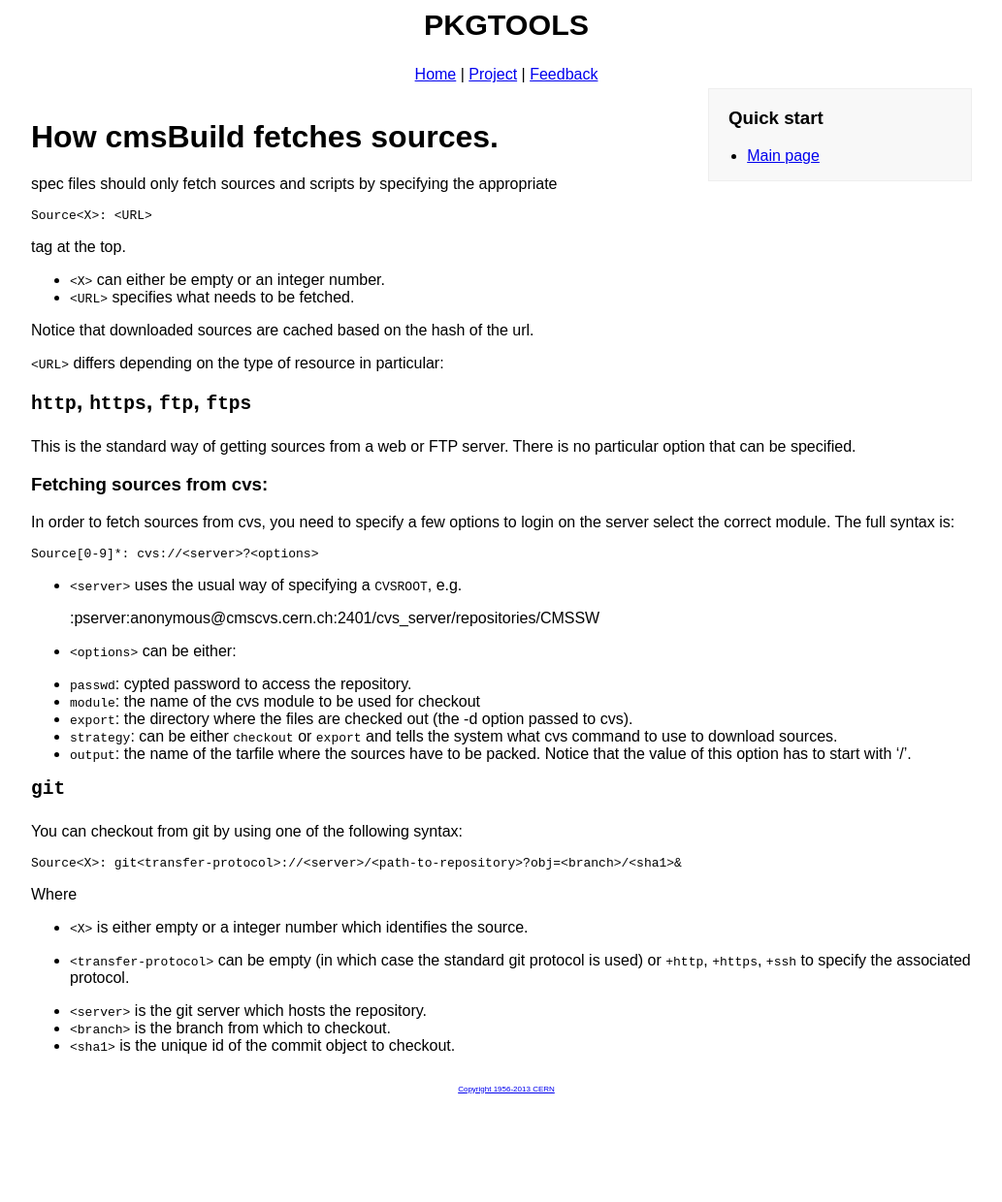
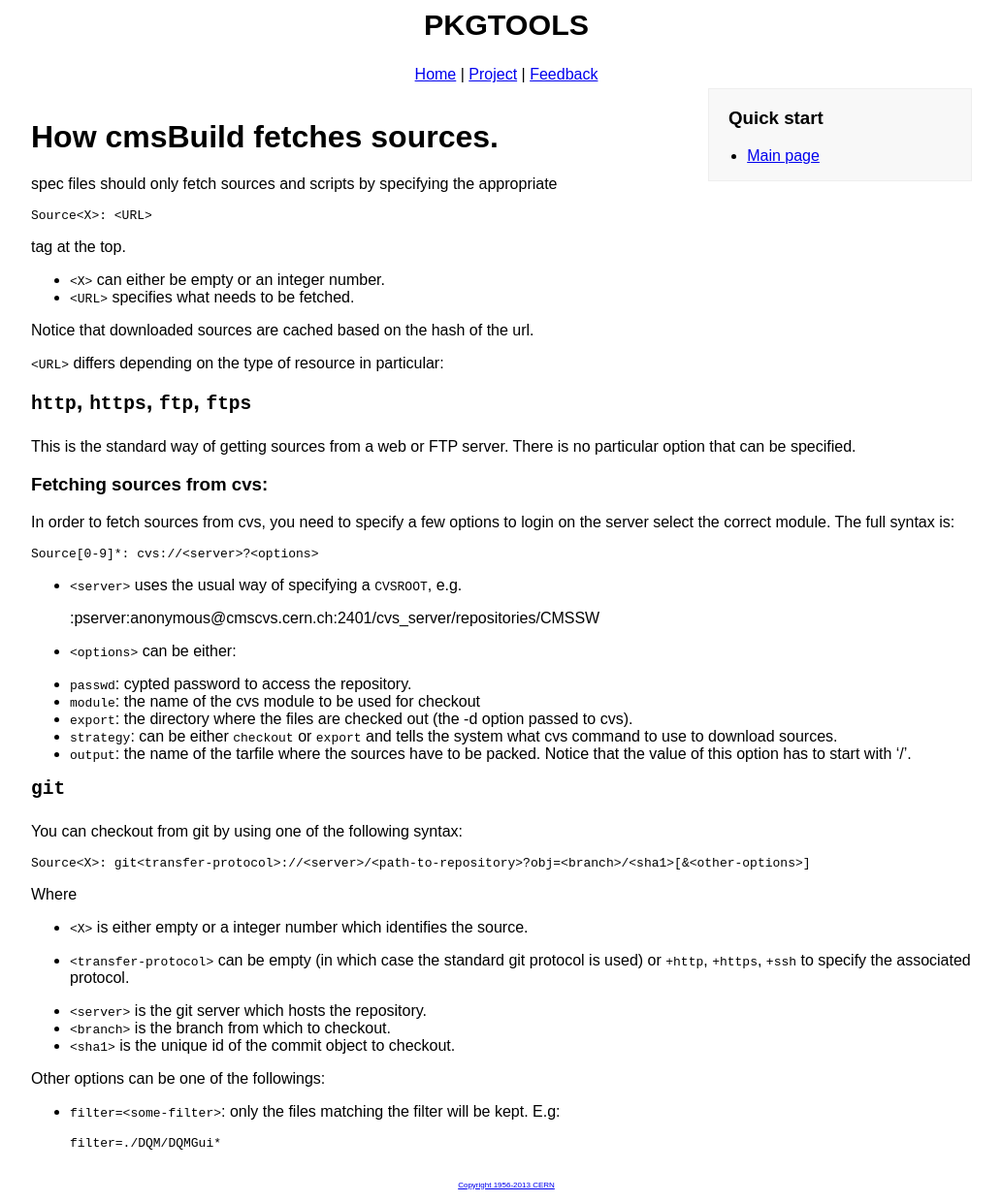
Before and after one commit to cms-sw/pkgtools, a Jekyll site: the page built from fetching-sources.md, in a window 1280 px wide. Shown: the whole page at 97% size, without its empty margins (118-1151 px from the left). Built offline with Jekyll 4.4.1, drawn with Linux system fonts in a browser that asks for light colours; before the commit the page ends 1141 px from its top, so only the background shows below that.

Commit message:
Document filter option when fetching sources via git.

```diff
--- a/fetching-sources.md
+++ b/fetching-sources.md
@@ -53,7 +53,7 @@
 
 You can checkout from git by using one of the following syntax:
 
-    Source<X>: git<transfer-protocol>://<server>/<path-to-repository>?obj=<branch>/<sha1>&
+    Source<X>: git<transfer-protocol>://<server>/<path-to-repository>?obj=<branch>/<sha1>[&<other-options>]
 
 Where
 
@@ -64,3 +64,9 @@
 * `<server>` is the git server which hosts the repository.
 * `<branch>` is the branch from which to checkout.
 * `<sha1>` is the unique id of the commit object to checkout.
+
+Other options can be one of the followings:
+
+* `filter=<some-filter>`: only the files matching the filter will be kept. E.g:
+
+      filter=./DQM/DQMGui*
```
